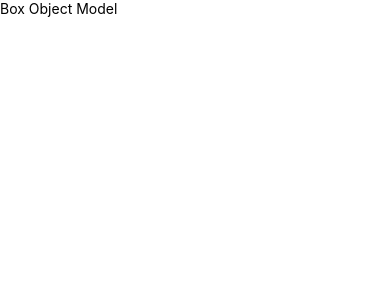
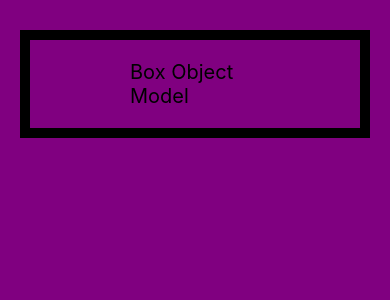
Before and after one commit to psyQore/myfirstapp-reactnative, a React Native app: screen / in a window 390 px wide. Shown: the top 300 px of the page. Built offline with nearby package versions, Linux system fonts and the light colour scheme.

Commit message:
Se crea ejemplo sobre el padding, margin, border, width y height

```diff
--- a/App.tsx
+++ b/App.tsx
@@ -6,7 +6,7 @@ import BoxObjectModelScreen from './src/screens/BoxObjectModelScreen';
 
 const App = () => {
   return (
-    <SafeAreaView>
+    <SafeAreaView style={{flex: 1}}>
       <BoxObjectModelScreen />
     </SafeAreaView>
   );
--- a/src/screens/BoxObjectModelScreen.tsx
+++ b/src/screens/BoxObjectModelScreen.tsx
@@ -1,14 +1,31 @@
-import React from 'react'
-import { View, Text } from 'react-native'
+import React from 'react';
+import {View, Text, StyleSheet} from 'react-native';
 
 const BoxObjectModelScreen = () => {
-    return (
-        <View>
-            <Text>
-                Box Object Model
-            </Text>
-        </View>
-    )
-}
+  const {title, container} = styles;
 
-export default BoxObjectModelScreen
+  return (
+    <View style={container}>
+      <Text style={title}>Box Object Model</Text>
+    </View>
+  );
+};
+
+const styles = StyleSheet.create({
+  container: {
+    flex: 1,
+    backgroundColor: 'purple',
+  },
+  title: {
+    paddingHorizontal: 100,
+    paddingVertical: 20,
+    fontSize: 20,
+    marginHorizontal: 20,
+    marginTop: 30,
+    //width: 150,
+    borderWidth: 10,
+    //backgroundColor: 'purple'
+  },
+});
+
+export default BoxObjectModelScreen;
```
